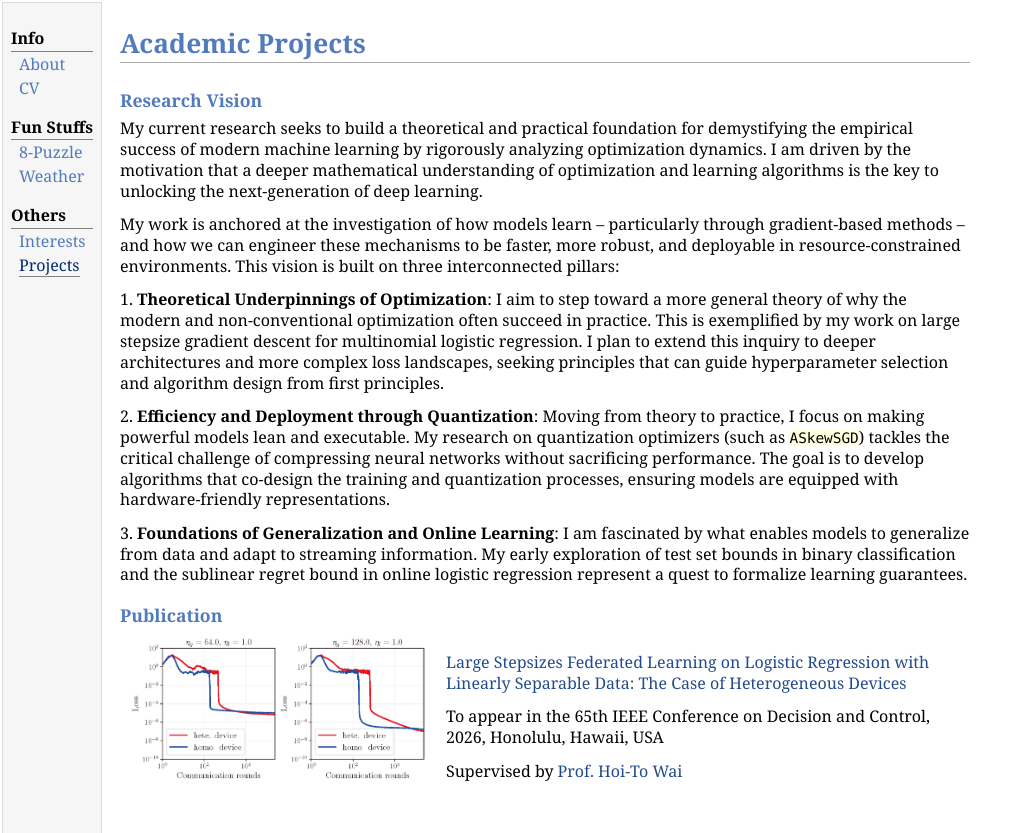
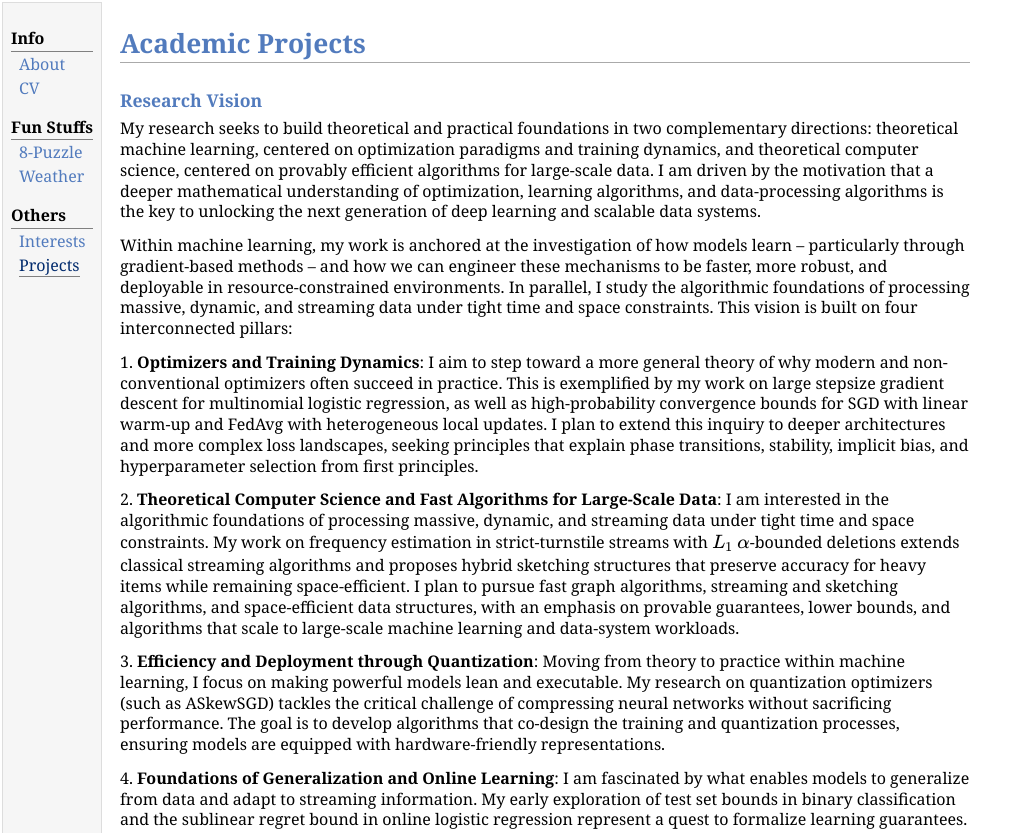
Before and after one commit to SWongHF/swonghf.github.io, a plain HTML site: page project.html in a window 1280 px wide. Shown: the top 833 px of the page, without its empty margins (0-1031 px from the left). Drawn offline with nearby package versions, Linux system fonts and the light colour scheme.

Commit message:
project vision update/

```diff
--- a/project.html
+++ b/project.html
@@ -36,30 +36,28 @@
             <div class="line-break" style="background-color: rgb(73, 73, 73); margin-bottom: 20px;"></div>
                     </div>
 <h3>Research Vision</h3>
-<p>My current research seeks to build a theoretical and practical foundation for
-demystifying the empirical success of modern machine learning by rigorously
-analyzing optimization dynamics. I am driven by the motivation that a deeper
-mathematical understanding of optimization and learning algorithms is the key
-to unlocking the next-generation of deep learning. </p>
-<p>My work is anchored at the investigation of how models learn &ndash; particularly
-through gradient-based methods &ndash; and how we can engineer these mechanisms
-to be faster, more robust, and deployable in resource-constrained environments.
-This vision is built on three interconnected pillars:</p>
-<p>1. <b>Theoretical Underpinnings of Optimization</b>: I aim to step toward a more general
-theory of why the modern and non-conventional optimization often succeed in practice.
-This is exemplified by my work on large stepsize gradient descent for multinomial logistic
-regression. I plan to extend this inquiry to deeper architectures and more complex loss landscapes,
-seeking principles that can guide hyperparameter selection and algorithm design from first principles.</p>
-<p>2. <b>Efficiency and Deployment through Quantization</b>: Moving from theory to practice,
-I focus on making powerful models lean and executable. My research on quantization
-optimizers (such as <tt>ASkewSGD</tt>) tackles the critical challenge of compressing neural
-networks without sacrificing performance. The goal is to develop algorithms that co-design
-the training and quantization processes, ensuring models are equipped with hardware-friendly
-representations.</p>
-<p>3. <b>Foundations of Generalization and Online Learning</b>: I am fascinated by what enables models
-to generalize from data and adapt to streaming information. My early exploration of test set bounds in
-binary classification and the sublinear regret bound in online logistic regression represent
-a quest to formalize learning guarantees.</p>
+<p>My research seeks to build theoretical and practical foundations in two complementary directions: theoretical machine learning,
+centered on optimization paradigms and training dynamics, and theoretical computer science, centered on provably efficient algorithms for
+large-scale data. I am driven by the motivation that a deeper mathematical understanding of optimization, learning algorithms,
+and data-processing algorithms is the key to unlocking the next generation of deep learning and scalable data systems.</p>
+<p>Within machine learning, my work is anchored at the investigation of how models learn &ndash; particularly through gradient-based methods &ndash;
+and how we can engineer these mechanisms to be faster, more robust, and deployable in resource-constrained environments.
+In parallel, I study the algorithmic foundations of processing massive, dynamic, and streaming data under tight time and space constraints.
+This vision is built on four interconnected pillars:</p>
+<p>1. <b>Optimizers and Training Dynamics</b>: I aim to step toward a more general theory of why modern and non-conventional optimizers often succeed
+in practice. This is exemplified by my work on large stepsize gradient descent for multinomial logistic regression, as well as high-probability
+convergence bounds for SGD with linear warm-up and FedAvg with heterogeneous local updates. I plan to extend this inquiry to deeper architectures
+and more complex loss landscapes, seeking principles that explain phase transitions, stability, implicit bias, and hyperparameter selection from first principles.</p>
+<p>2. <b>Theoretical Computer Science and Fast Algorithms for Large-Scale Data</b>: I am interested in the algorithmic foundations of processing massive,
+dynamic, and streaming data under tight time and space constraints. My work on frequency estimation in strict-turnstile streams with $L_1$ $\alpha$-bounded
+deletions extends classical streaming algorithms and proposes hybrid sketching structures that preserve accuracy for heavy items while remaining space-efficient.
+I plan to pursue fast graph algorithms, streaming and sketching algorithms, and space-efficient data structures, with an emphasis on provable guarantees, lower bounds,
+and algorithms that scale to large-scale machine learning and data-system workloads.</p>
+<p>3. <b>Efficiency and Deployment through Quantization</b>: Moving from theory to practice within machine learning, I focus on making powerful models lean and executable.
+My research on quantization optimizers (such as ASkewSGD) tackles the critical challenge of compressing neural networks without sacrificing performance. The goal
+is to develop algorithms that co-design the training and quantization processes, ensuring models are equipped with hardware-friendly representations.</p>
+<p>4. <b>Foundations of Generalization and Online Learning</b>: I am fascinated by what enables models to generalize from data and adapt to streaming information.
+My early exploration of test set bounds in binary classification and the sublinear regret bound in online logistic regression represent a quest to formalize learning guarantees.</p>
 <h3>Publication</h3>
 <table class="imgtable"><tr><td>
 <img src="./images/fedavg_loss_4_50.png" alt="fedavg" width="300px" />&nbsp;</td>
@@ -195,7 +193,7 @@ Contour Approximation by Fourier Transform <a href="https://github.com/SWongHF/C
 </td></tr></table>
 <div id="footer">
 <div id="footer-text">
-Page generated 2026-10-02 05:28:00, by <a href="http://jemdoc.jaboc.net/">jemdoc</a>.
+Page generated 2026-11-13 15:24:39, by <a href="http://jemdoc.jaboc.net/">jemdoc</a>.
 </div>
 </div>
 </td>
```
